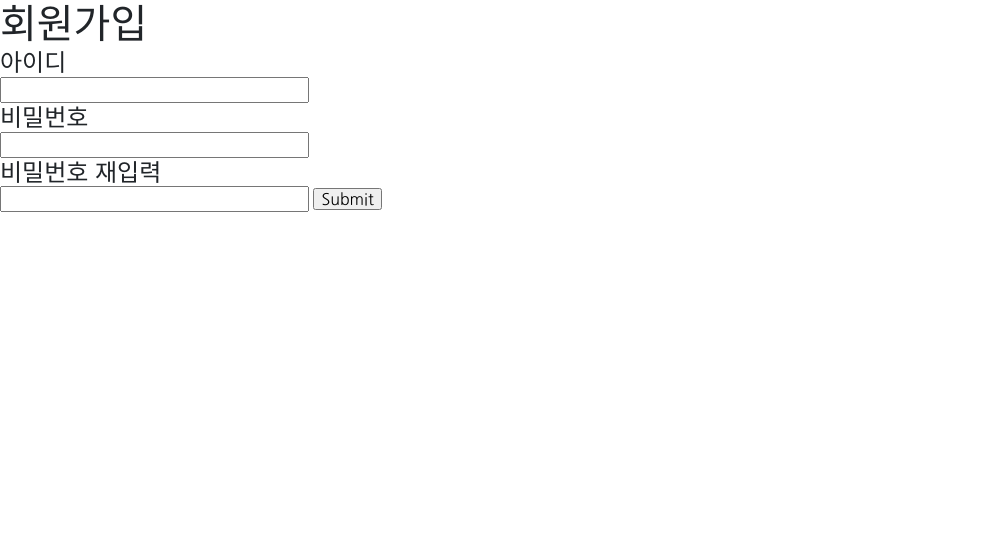
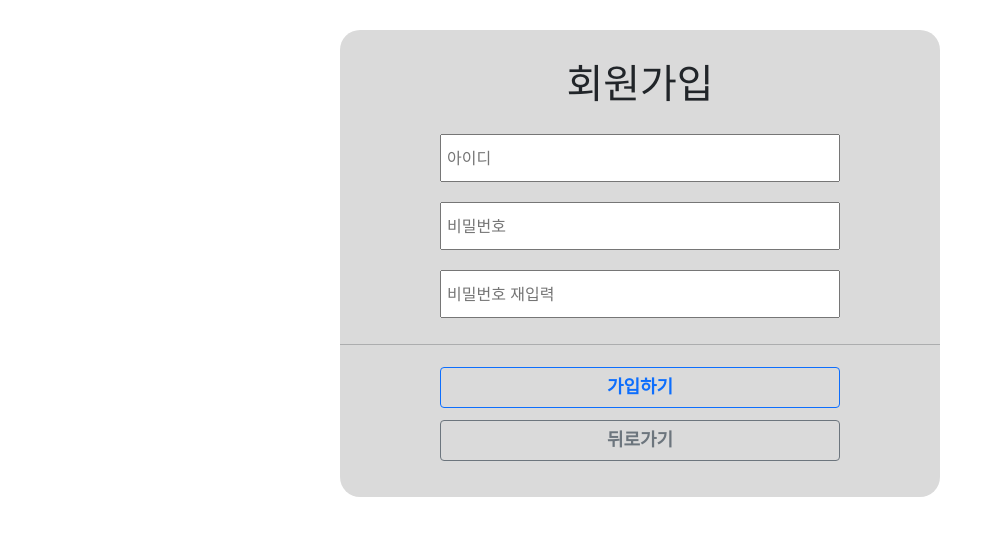
Before and after one commit to Huey-J/Sasohan.com, a Django app: page /accounts/signup/ in a window 1280 px wide. Shown: the top 536 px of the page, without its empty margins (0-1003 px from the left). Run offline with Django 3.2, Linux system fonts and the light colour scheme; some web fonts are replaced.

Commit message:
Add design for login and signup pages

```diff
--- a/sasohan_project/accounts/templates/signup.html
+++ b/sasohan_project/accounts/templates/signup.html
@@ -2,21 +2,23 @@
 {% block contents %}
 
 <body>
-    <h1>회원가입</h1>
-    <form method="POST" action="{%url 'signup' %}">
-        {% csrf_token %}
-        <h4>아이디</h4>
-        <input name="username" type="text">
+    <div class="text-center container-sm">
+        <div class="login-contents">
+            <h1>회원가입</h1>
+            <br>
 
-        <h4>비밀번호</h4>
-        <input name="password1" type="password">
-
-        <h4>비밀번호 재입력</h4>
-        <input name="password2" type="password">
-
-
-        <input type="submit">
-    </form>
+            <form method="POST" action="{%url 'signup' %}">
+                {% csrf_token %}
+                <input class="login-input" name="username" type="text" placeholder="아이디">
+                <input class="login-input" name="password1" type="password" placeholder="비밀번호">
+                <input class="login-input" name="password2" type="password" placeholder="비밀번호 재입력">
+                <p>{{error}}</p>
+                <hr>
+                <input class="btn btn-outline-primary login-btn" type="submit" value="가입하기">
+            </form>
+            <a href="{% url 'login' %}"><button class="btn btn-outline-secondary login-btn">뒤로가기</button></a>
+        </div>
+    </div>
 </body>
 
 {% endblock %}
--- a/sasohan_project/accounts/views.py
+++ b/sasohan_project/accounts/views.py
@@ -7,30 +7,39 @@ def login(request):
 	if request.method == 'POST':
 		# 회원정보 찾기
 		user = auth.authenticate(
-			request, username = request.POST['account'], password = request.POST['password']
+			request, username = request.POST['username'], password = request.POST['password']
 		)
 
 		if user is not None:
 			auth.login(request, user)	# Login
 			return redirect('home')
 		else:
-			return render(request, 'login.html', {'error': 'incorrect'})
+			return render(request, 'login.html', {'error': '아이디 또는 비밀번호가 틀립니다.'})
 	else:
 		return render(request, 'login.html')
 
 def signup(request):
-	if request.method == 'POST':    # POST방식으로 요청되면
-		if request.POST['password1'] == request.POST['password2']:  # 입력된 pw 2개 같은지 확인
-			# 회원정보 추가
-			user = User.objects.create_user(
-				username=request.POST['username'],
-				password=request.POST['password1']
-			)
-			# 로그인 처리
-			auth.login(request, user)
-			# blog 페이지로 redirect
-			return redirect('home')
-	return render(request, 'signup.html')
+	# POST방식으로 요청되면 (회원가입 요청)
+	if request.method == 'POST':
+		# 아이디, 비밀번호가 빈칸일 경우
+		if request.POST['username'] == "" or request.POST['password1'] == "":
+			return render(request, 'signup.html', {'error': '아이디와 비밀번호를 입력해주세요.'})
+
+		# 비밀번호 두개가 다를 경우
+		if request.POST['password1'] != request.POST['password2']:
+			return render(request, 'signup.html', {'error': '비밀번호가 다릅니다.'})
+
+		# 회원정보 추가
+		user = User.objects.create_user(
+			username=request.POST['username'],
+			password=request.POST['password1']
+		)
+		# 로그인 처리
+		auth.login(request, user)
+		# blog 페이지로 redirect
+		return redirect('home')
+	else:
+		return render(request, 'signup.html')
 
 def logout(request):
 	if request.method == 'POST':
--- a/sasohan_project/static/css/style.css
+++ b/sasohan_project/static/css/style.css
@@ -45,7 +45,12 @@ table {
 	border-spacing: 0;
 }
 input:focus { outline: none; }
-
+a {
+    color: inherit; text-decoration: none; outline: none
+}
+a:hover, a:active {
+    text-decoration: none; color:inherit;
+}
 
 /* Basic css */
 /* font-family: 'Fredericka the Great',cursive; 'Jua', sans-serif; 'Lexend', sans-serif; 'Nanum Gothic', sans-serif; */
@@ -121,3 +126,34 @@ footer {
 #google-wrap:hover .google-cover {
     opacity: 0
 }
+
+/* Login, Signup Page */
+.login-contents {
+    background-color: #DADADA;
+    max-width: 600px;
+    margin: auto;
+    margin-top: 30px;
+    padding: 30px 0px;
+    border-radius: 20px;
+}
+
+.login-input {
+    padding: 12px 5px;
+    margin: 10px 0px;
+    width: 85%;
+    max-width: 400px;
+}
+
+.login-input:focus {
+    outline: none;
+    border: 1px solid black;
+    border-bottom: 3px solid #009900;
+}
+
+.login-btn {
+    margin: 6px 0px;
+    width: 85%;
+    max-width: 400px;
+    font-size: 18px;
+    font-weight: 600;
+}
```
Also changed, not shown: sasohan_project/accounts/templates/login.html (+19 -10 lines), sasohan_project/home/templates/home.html (+5 -2 lines).
